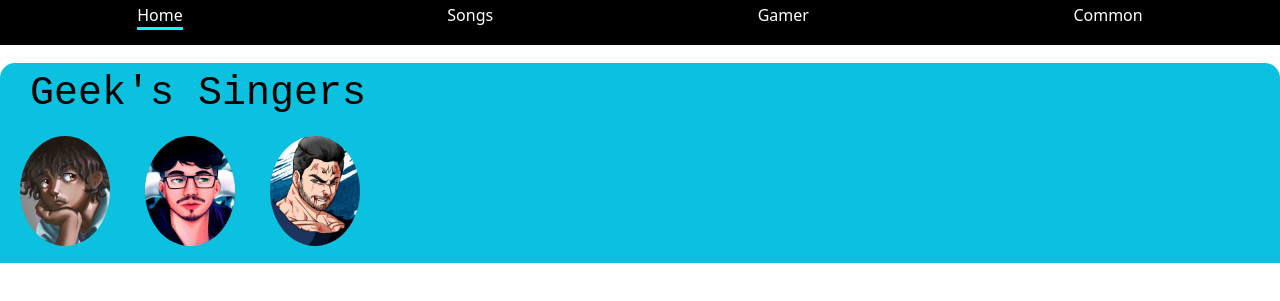
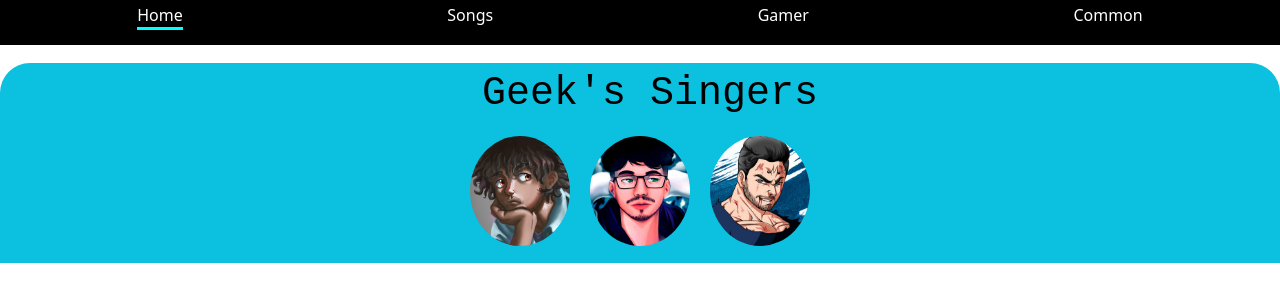
Before and after one commit to AndrewGPFranco/MusicPlayer, a React (Vite) app: page / in a window 1280 px wide. Shown: the part 755-1056 px from the top of the page. Built offline with nearby package versions, Linux system fonts and the light colour scheme; grey boxes are pictures that could not be loaded.

Commit message:
componente de cantores geeks v2

```diff
--- a/src/components/Home/FamousSingers.jsx
+++ b/src/components/Home/FamousSingers.jsx
@@ -16,7 +16,7 @@
         <img src={tauz} alt="Imagem do Artista" />
       </div>
     </div>
-    )
+  );
 }
 
 export default FamousSingers;
--- a/src/components/Home/FamousSingers.module.css
+++ b/src/components/Home/FamousSingers.module.css
@@ -3,20 +3,20 @@
     padding: 10px;
     margin-top: 10px;
     height: 200px;
-    border-top-right-radius: 15px;
-    border-top-left-radius: 15px;
+    border-top-right-radius: 30px;
+    border-top-left-radius: 30px;
     display: flex;
     flex-direction: column;
     justify-content: center;
     margin-bottom: 75px;
+    align-items: center;
 }
 
 .singers img {
     padding: 10px;
-    width: 110px;
+    width: 120px;
     border-radius: 50%;
     height: 130px;
-    margin-right: 15px;
     cursor: pointer;
     transition: all 0.3s ease;
     object-fit: cover;
```
Lines whose indentation alone changed are shown as unchanged.
